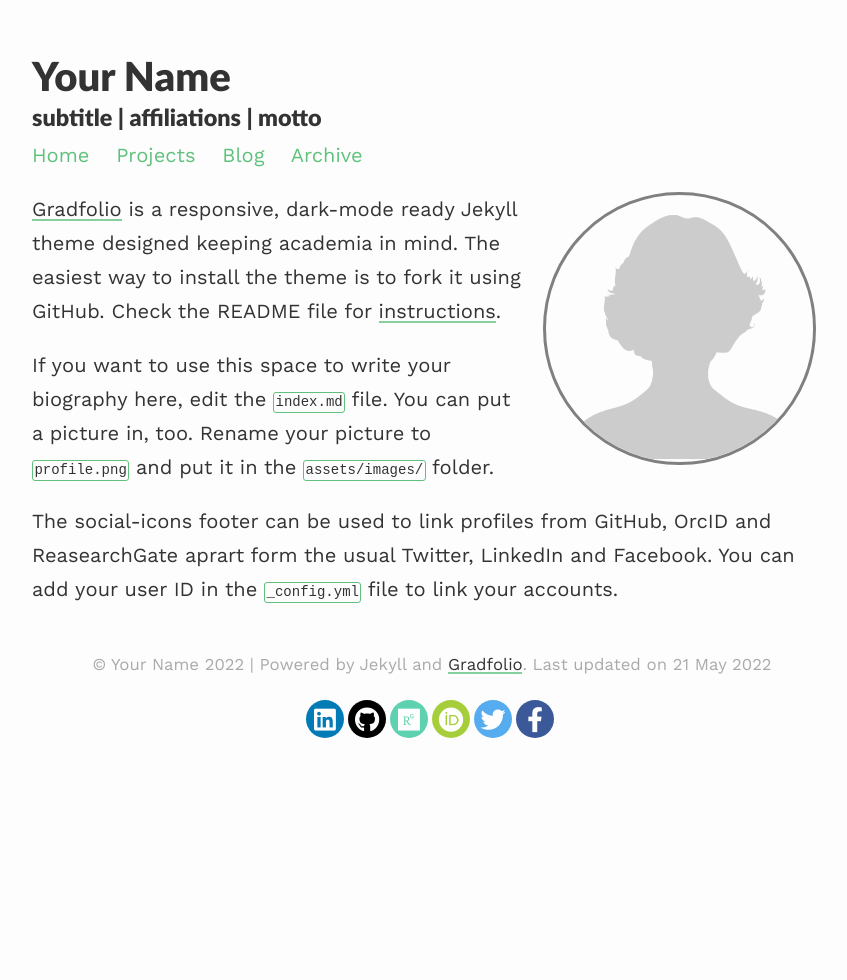
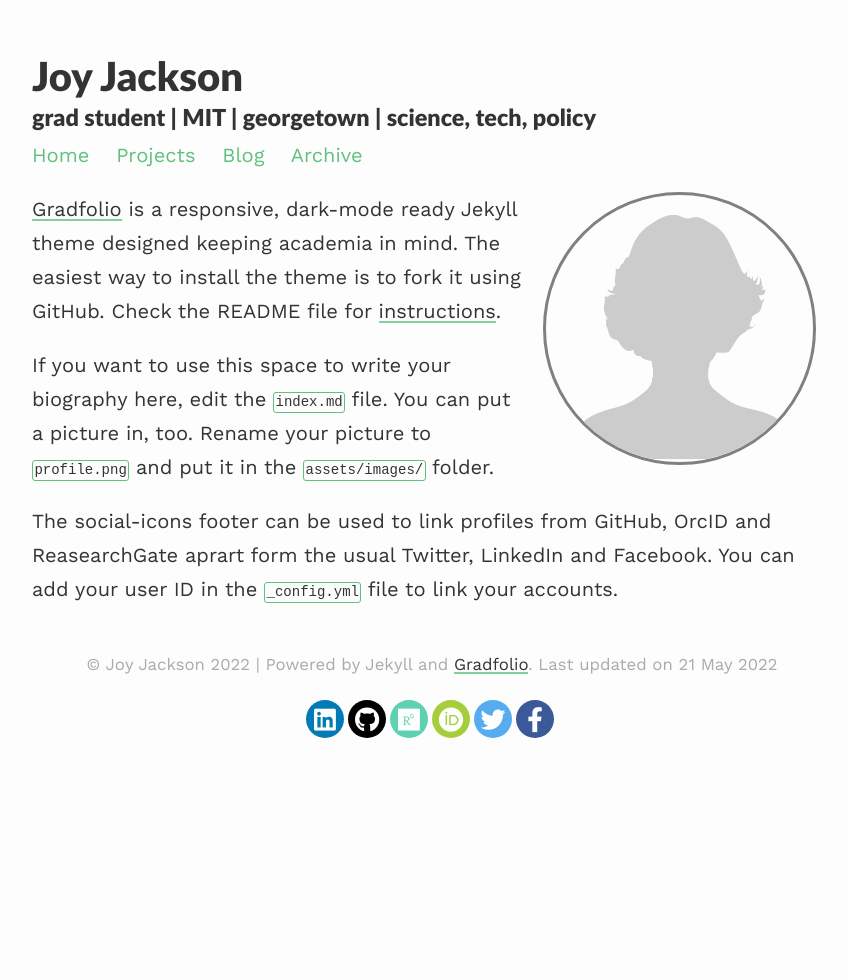
Before and after one commit to joy-jack/joy-jack.github.io, a Jekyll site: the page built from index.md, in a window 1280 px wide. Shown: the whole page, without its empty margins (208-1055 px from the left). Built offline with Jekyll 4.4.1, drawn with Linux system fonts in a browser that asks for light colours; nearby versions of some CDN libraries.

Commit message:
update name

```diff
--- a/_config.yml
+++ b/_config.yml
@@ -1,7 +1,7 @@
 ### your site title here
 
-title: Your Name
-description: subtitle | affiliations | motto
+title: Joy Jackson
+description: grad student | MIT | georgetown | science, tech, policy
 
 baseurl: /gradfolio #name of GitHub repository
 url: "" #custom url to be used instead of GitHub repository
```
